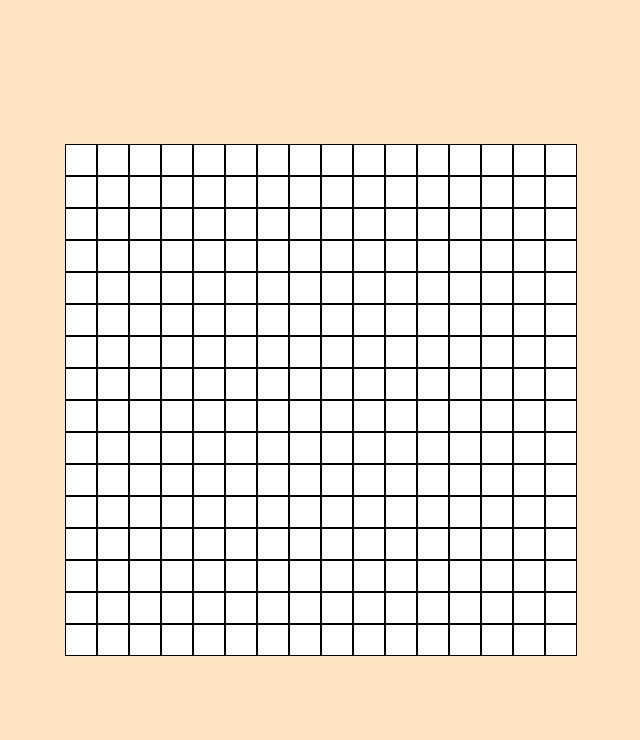
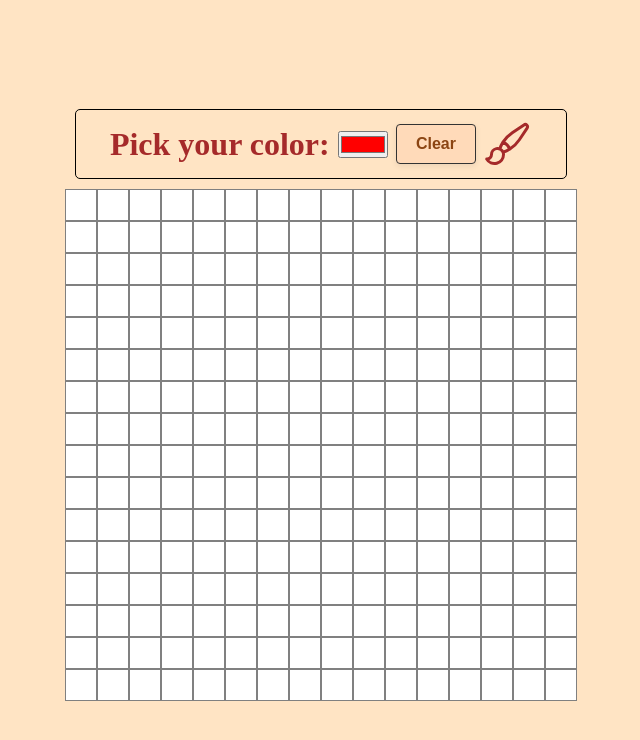
Before and after one commit to andrewdack/etch-a-sketch, a plain HTML site: page index.html in a window 1280 px wide. Shown: the whole page, without its empty margins (319-959 px from the left). Drawn offline with Linux system fonts and the light colour scheme.

Commit message:
change colors

```diff
--- a/index.html
+++ b/index.html
@@ -8,7 +8,28 @@
     <script src="script.js" defer></script>
   </head>
   <body>
-    <div class="content">
+    <div>
+      <div class="select-container">
+        <h1>Pick your color:</h1>
+        <input id="colorselector" type="color" value="#ff0000"/>
+        <button id="clearbutton">Clear</button>
+        <svg
+          xmlns="http://www.w3.org/2000/svg"
+          fill="none"
+          viewBox="0 0 24 24"
+          stroke-width="1.5"
+          stroke="currentColor"
+          width="3rem"
+          height="3rem"
+        >
+          <path
+            stroke-linecap="round"
+            stroke-linejoin="round"
+            d="M9.53 16.122a3 3 0 0 0-5.78 1.128 2.25 2.25 0 0 1-2.4 2.245 4.5 4.5 0 0 0 8.4-2.245c0-.399-.078-.78-.22-1.128Zm0 0a15.998 15.998 0 0 0 3.388-1.62m-5.043-.025a15.994 15.994 0 0 1 1.622-3.395m3.42 3.42a15.995 15.995 0 0 0 4.764-4.648l3.876-5.814a1.151 1.151 0 0 0-1.597-1.597L14.146 6.32a15.996 15.996 0 0 0-4.649 4.763m3.42 3.42a6.776 6.776 0 0 0-3.42-3.42"
+          />
+        </svg>
+      </div>
+      <div class="content"></div>
     </div>
   </body>
 </html>
--- a/script.js
+++ b/script.js
@@ -1,4 +1,7 @@
+//
 const content = document.querySelector(".content");
+const colorselector = document.querySelector("#colorselector");
+let color = colorselector.value;
 
 let boxCount = 0;
 for (let i = 1; i <= 16 * 16; i++) {
@@ -10,12 +13,68 @@ for (let i = 1; i <= 16 * 16; i++) {
 
 const tiles = document.querySelectorAll(".box");
 
+let isMouseDown = false;
+
+document.addEventListener("mousedown", () => {
+  isMouseDown = true;
+});
+
+document.addEventListener("mouseup", () => {
+  isMouseDown = false;
+});
+
 tiles.forEach((t) => {
   t.addEventListener("mouseover", (e) => {
-    e.target.style.backgroundColor = "red";
+    if (isMouseDown) {
+      e.target.style.backgroundColor = color;
+    }
   });
+});
 
-  t.addEventListener("mouseleave", (e) => {
-    e.target.style.backgroundColor = "white";
+colorselector.addEventListener("change", (e) => {
+  color = colorselector.value; //update values
+});
+
+
+const clearButton = document.querySelector("#clearbutton");
+
+clearButton.addEventListener("click", () => {
+  console.log("click")
+  tiles.forEach((t) => {
+    t.style.backgroundColor = "white";
   })
-});
+})
+
+// // ==== Constants and Selectors ====
+// const $form = document.querySelector('#form');
+// const $input = document.querySelector('#input');
+// const $submitButton = document.querySelector('#submit');
+// const $output = document.querySelector('#output');
+
+// // ==== Event Handler Functions ====
+// function handleSubmit(e) {
+//   e.preventDefault();
+//   const value = $input.value.trim();
+//   if (value) {
+//     $output.textContent = `Hello, ${value}!`;
+//     $input.value = '';
+//   }
+// }
+
+// function handleInputChange() {
+//   $submitButton.disabled = $input.value.trim() === '';
+// }
+
+// // ==== Event Listener Bindings ====
+// function bindEventListeners() {
+//   $form.addEventListener('submit', handleSubmit);
+//   $input.addEventListener('input', handleInputChange);
+// }
+
+// // ==== Initialization ====
+// function init() {
+//   bindEventListeners();
+//   handleInputChange(); // initial button state
+// }
+
+// document.addEventListener('DOMContentLoaded', init);
--- a/styles.css
+++ b/styles.css
@@ -15,6 +15,18 @@ body {
   align-items: center;
 }
 
+.select-container {
+  display: flex;
+  align-items: center;
+  justify-content: center;
+  gap: 0.5rem;
+  border: 1px solid black;
+  margin: 10px;
+  padding: 10px;
+  border-radius: 5px;
+
+}
+
 .content {
   display: flex;
   justify-content: center;
@@ -27,13 +39,33 @@ body {
 
 .box {
   background-color: white;
-  border: 1px solid black;
+  border: 1px solid gray;
   width: var(--box-width);
   height: var(--box-width);
 
-  transition: background-color 2s 0.1s;
+  transition: background-color .5s 0.1s;
 }
 
 .box:hover {
   transition: background-color 0.02s;
 }
+
+button {
+  background-color: #ffdab9;
+  color: #8b4513;
+  border: 1px solid #333;
+  padding: 0.6em 1.2em;
+  border-radius: 4px;
+  font-size: 1rem;
+  font-weight: bold;
+  cursor: pointer;
+  box-shadow: 0 2px 6px rgba(0,0,0,0.08);
+  transition: background 0.2s, color 0.2s, box-shadow 0.2s, border-color 0.2s;
+}
+
+button:hover, button:focus {
+  background-color: #ffe4c4;
+  color: #a0522d;
+  border-color: #111;
+  box-shadow: 0 4px 12px rgba(0,0,0,0.12);
+}
```
